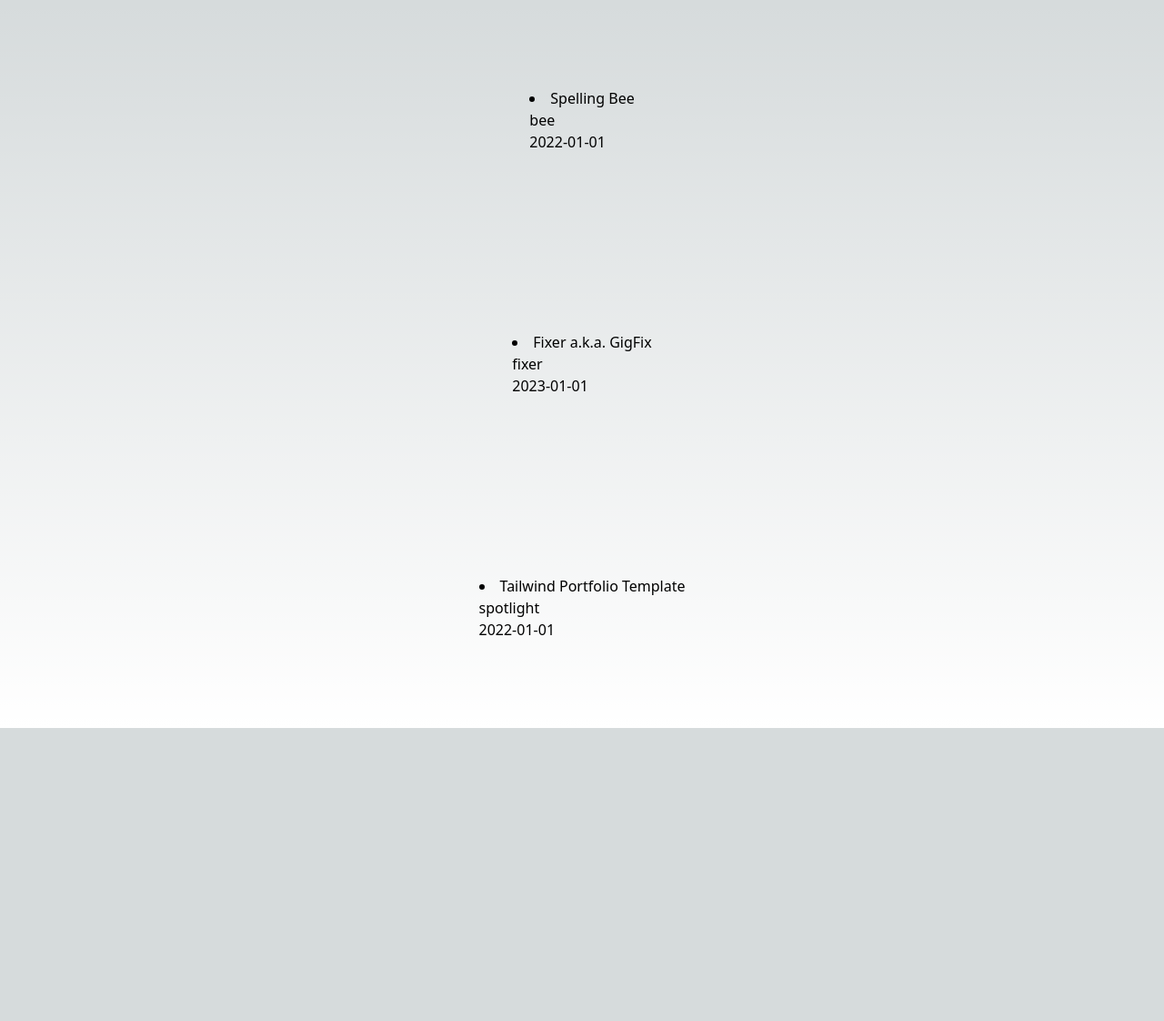
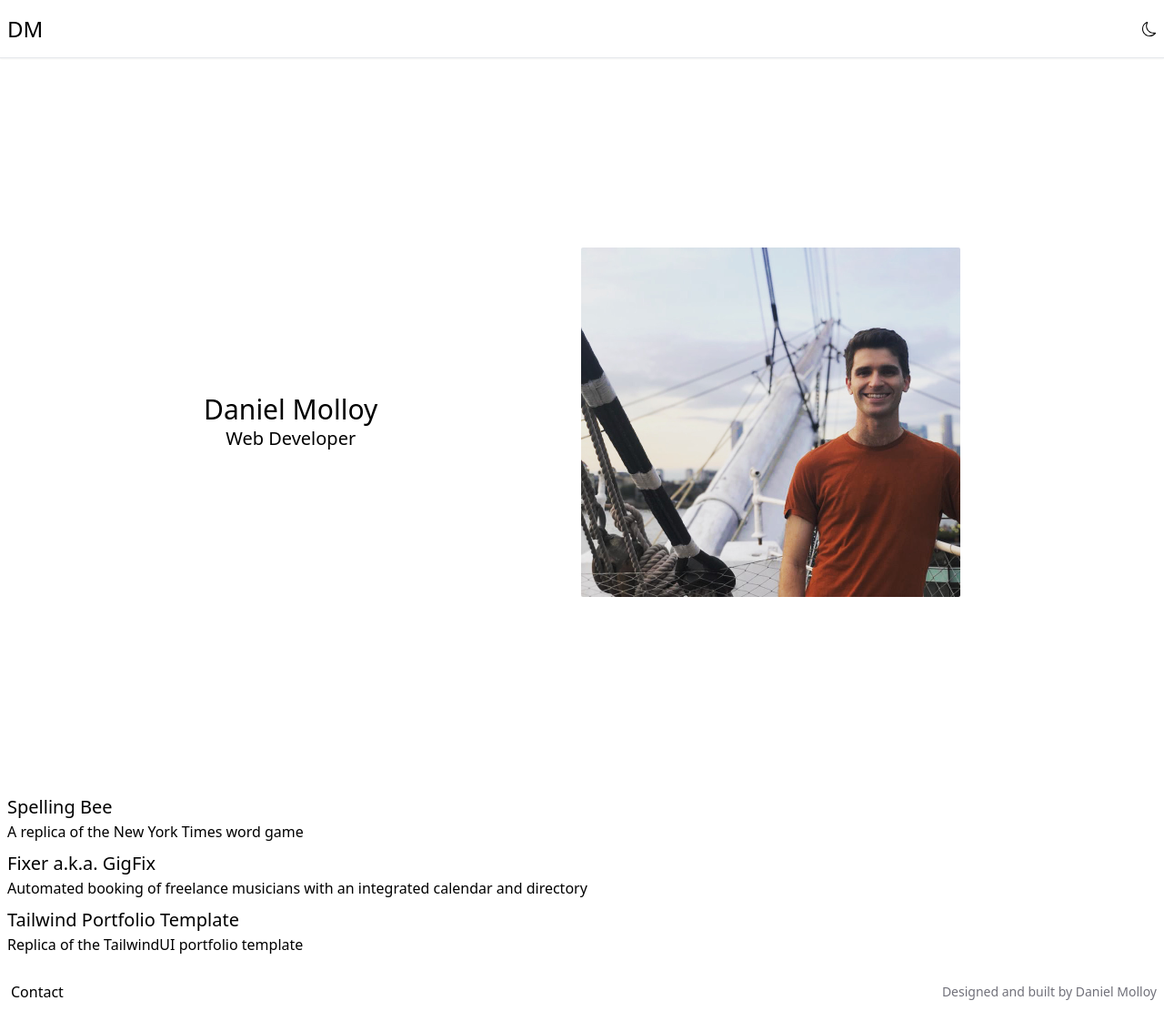
Before and after one commit to danmolloy/portfolio-site, a Next.js app: page / in a window 1280 px wide. Shown: the whole page at 91% size. Before the commit the page ends 800 px from the top, so only its background shows below. Built offline with nearby package versions, Linux system fonts and the light colour scheme.

Commit message:
added styling

```diff
--- /dev/null
+++ b/components/footer.tsx
@@ -0,0 +1,13 @@
+import Link from "next/link"
+import React from "react"
+
+export default function Footer() {
+  return (
+    <div className="w-full h-16 flex flex-row justify-between px-2 items-center">
+      <Link href="/contact" >
+        <p className=" p-1 rounded hover:bg-slate-50">Contact</p>
+      </Link>
+      <p className="text-sm text-zinc-500">Designed and built by Daniel Molloy</p>
+    </div>
+  )
+}
--- /dev/null
+++ b/components/header.tsx
@@ -0,0 +1,30 @@
+import React from "react"
+import { BsSun, BsMoon } from "react-icons/bs"
+
+export default function Header() {
+
+  const handleToggle = () => {
+    if (!localStorage.theme){
+      document.documentElement.classList.add('dark')
+      localStorage.setItem("theme", "dark")
+    } else {
+      document.documentElement.classList.remove('dark')
+      localStorage.removeItem("theme")
+    }
+
+  }
+
+  return (
+    <div className="dark:bg-zinc-900 flex flex-row justify-between w-full h-16 border-b shadow-sm items-center px-2">
+      <h1 className="">DM</h1>
+      <button onClick={() => handleToggle()}>
+      <div className="dark:flex hidden text-emerald-500">
+          <BsSun />
+        </div>
+        <div className="dark:hidden">
+          <BsMoon />
+        </div>
+      </button>
+    </div>
+  )
+}
--- /dev/null
+++ b/components/index.tsx
@@ -0,0 +1,36 @@
+import Image from "next/image";
+import ProjectTile from "./projectTile";
+
+type IndexProps = {
+  projects: {
+    id: string
+    blurb: string
+    title: string
+  }[]
+}
+
+export default function IndexSection(props: IndexProps) {
+  const { projects} = props;
+  return (
+    <div>
+      <div className="flex flex-col items-center h-screen justify-evenly sm:flex-row">
+        <div className="text-center">
+        <h1 className="text-3xl">
+          Daniel Molloy
+        </h1>
+        <p className="text-xl">
+          Web Developer
+        </p>
+        </div>
+        <Image className="rounded-sm overflow-hidden" src={"/images/danHero.jpg"} alt="" width={833/2} height={768/2} />
+      </div>
+      <div>
+      {projects.map(({ id, blurb, title }: any) => (
+            <div key={id}>
+              <ProjectTile id={id} blurb={blurb} title={title} />
+            </div>
+          ))}
+      </div>
+    </div>
+  )
+}
--- /dev/null
+++ b/components/layout.tsx
@@ -0,0 +1,19 @@
+import React from "react";
+import Footer from "./footer";
+import Header from "./header";
+
+type LayoutProps = {
+  children: React.ReactNode
+}
+
+export default function Layout({ children }: LayoutProps) {
+  return (
+    <div className="w-full min-h-screen bg-white flex flex-col justify-between">
+      <Header />
+      <main>
+      {children}
+      </main>
+      <Footer />
+    </div>
+  )
+}
--- /dev/null
+++ b/components/projectTile.tsx
@@ -0,0 +1,13 @@
+import Link from "next/link";
+
+export default function ProjectTile(props: {title: string, blurb: string, id: string}) {
+  const { title, blurb, id } = props;
+  return (
+    <Link href={`/${id}`}>
+      <div className="m-2 hover:bg-slate-50">
+      <h2>{title}</h2>
+      <p>{blurb}</p>
+      </div>
+    </Link>
+  )
+}
--- a/package.json
+++ b/package.json
@@ -20,6 +20,7 @@
     "postcss": "8.4.21",
     "react": "18.2.0",
     "react-dom": "18.2.0",
+    "react-icons": "^4.8.0",
     "remark": "^14.0.2",
     "remark-html": "^15.0.2",
     "tailwindcss": "3.3.1",
--- a/pages/index.tsx
+++ b/pages/index.tsx
@@ -1,4 +1,7 @@
+import Layout from '@/components/layout';
 import { getSortedProjectsData } from '../lib';
+import ProjectTile from '@/components/projectTile';
+import IndexSection from '@/components';
 
 
 export async function getStaticProps() {
@@ -12,16 +15,8 @@
 
 export default function Home({ allProjectsData }: any) {
   return (
-    <main className="flex min-h-screen flex-col items-center justify-between p-24">
-     {allProjectsData.map(({ id, date, title }: any) => (
-            <li key={id}>
-              {title}
-              <br />
-              {id}
-              <br />
-              {date}
-            </li>
-          ))}
-    </main>
+    <Layout>
+     <IndexSection projects={allProjectsData} />
+    </Layout>
   )
 }
--- a/projects/bee.md
+++ b/projects/bee.md
@@ -1,6 +1,7 @@
 ---
 title: 'Spelling Bee'
 date: '2022-01-01'
+blurb: 'A replica of the New York Times word game'
 ---
 
 ## Overview
--- a/projects/fixer.md
+++ b/projects/fixer.md
@@ -1,6 +1,7 @@
 ---
 title: 'Fixer a.k.a. GigFix'
 date: '2023-01-01'
+blurb: 'Automated booking of freelance musicians with an integrated calendar and directory'
 ---
 ## Overview
 For an orchestra manager, a.k.a a fixer, booking an ensemble of freelance musicians is a frequent, time consuming and tedious process. Fixer automates this work. It also assists them in managing their schedule and finding new players.
--- a/projects/spotlight.md
+++ b/projects/spotlight.md
@@ -1,6 +1,7 @@
 ---
 title: 'Tailwind Portfolio Template'
 date: '2022-01-01'
+blurb: 'Replica of the TailwindUI portfolio template'
 ---
 
 # Personal Website Template
--- a/tailwind.config.js
+++ b/tailwind.config.js
@@ -1,5 +1,8 @@
 /** @type {import('tailwindcss').Config} */
+const plugin = require('tailwindcss/plugin')
+
 module.exports = {
+  darkMode: 'class',
   content: [
     './pages/**/*.{js,ts,jsx,tsx}',
     './components/**/*.{js,ts,jsx,tsx}',
@@ -14,5 +17,13 @@
       },
     },
   },
-  plugins: [],
+  plugins: [
+    plugin(function({ addBase, theme }) {
+      addBase({
+        'h1': { fontSize: theme('fontSize.2xl') },
+        'h2': { fontSize: theme('fontSize.xl') },
+        'h3': { fontSize: theme('fontSize.lg') },
+      })
+    })
+  ]
 }
```
Also changed, not shown: public/images/danHero.jpg (added), 1 other file (tests, documents, lock files or other folders).
